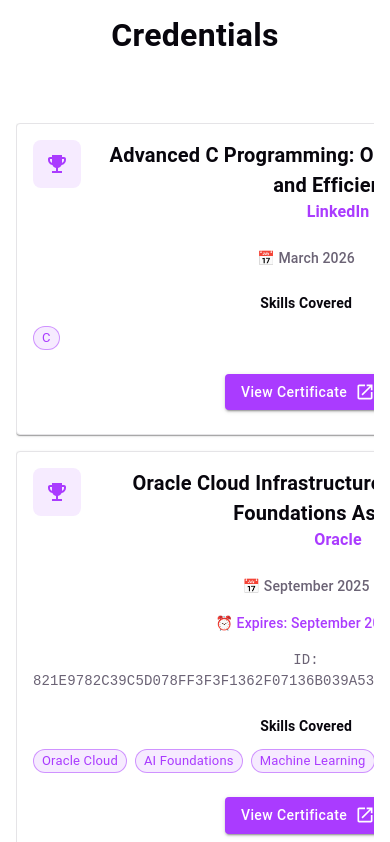
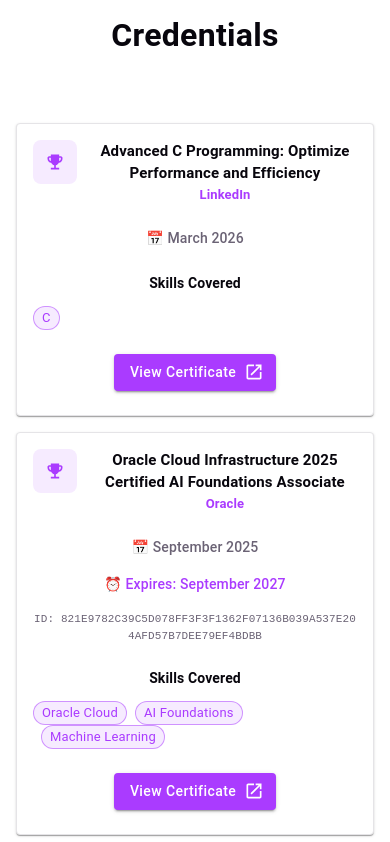
Before and after one commit to Yabetsu16/portfolio-v2, a React (Vite) app: page / in a window 390 px wide. Shown: the part 7442-8284 px from the top of the page. Built offline with nearby package versions, Linux system fonts and the light colour scheme.

Commit message:
Fix Certificate section not optimize in mobile view

```diff
--- a/src/components/sections/Certificates.tsx
+++ b/src/components/sections/Certificates.tsx
@@ -49,7 +49,7 @@ export const Certificates = () => {
             initial="hidden"
             whileInView="visible"
             viewport={{ once: true, amount: 0.1 }}
-            style={{ width: '100%', overflow: 'hidden' }}
+            style={{ width: '100%' }}
           >
             <Box
               sx={{
@@ -57,7 +57,6 @@ export const Certificates = () => {
                 gridTemplateColumns: { xs: '1fr', sm: 'repeat(2, 1fr)', md: 'repeat(2, 1fr)' },
                 gap: { xs: 2, sm: 3 },
                 width: '100%',
-                overflow: 'hidden',
               }}
             >
               {sortedCertificates.map((cert) => (
@@ -77,7 +76,7 @@ export const Certificates = () => {
                       },
                     }}
                   >
-                    <CardContent sx={{ p: { xs: 2, sm: 3, md: 4 }, overflow: 'hidden' }}>
+                    <CardContent sx={{ p: { xs: 2, sm: 3, md: 4 } }}>
                       <Stack spacing={3}>
                         {/* Header */}
                         <Box
@@ -95,25 +94,27 @@ export const Certificates = () => {
                               display: 'flex',
                               alignItems: 'center',
                               justifyContent: 'center',
-                              minWidth: '48px',
+                              minWidth: { xs: '40px', sm: '48px' },
+                              flexShrink: 0,
                             }}
                           >
-                            <EmojiEventsIcon sx={{ color: 'var(--accent)' }} />
+                            <EmojiEventsIcon sx={{ color: 'var(--accent)', fontSize: { xs: '20px', sm: '24px' } }} />
                           </Box>
                           <Box sx={{ flex: 1, minWidth: 0 }}>
                             <Typography
                               sx={{
-                                fontSize: '20px',
+                                fontSize: { xs: '15px', sm: '18px', md: '20px' },
                                 fontWeight: 700,
                                 color: 'var(--text-h)',
                                 wordBreak: 'break-word',
+                                overflowWrap: 'break-word',
                               }}
                             >
                               {cert.title}
                             </Typography>
                             <Typography
                               sx={{
-                                fontSize: '16px',
+                                fontSize: { xs: '13px', sm: '14px', md: '16px' },
                                 color: 'var(--accent)',
                                 fontWeight: 600,
                               }}
@@ -155,10 +156,12 @@ export const Certificates = () => {
                           {cert.credentialId && (
                             <Typography
                               sx={{
-                                fontSize: '14px',
+                                fontSize: { xs: '11px', sm: '12px', md: '14px' },
                                 color: 'var(--text)',
                                 fontWeight: 500,
                                 fontFamily: 'monospace',
+                                wordBreak: 'break-all',
+                                flex: '1 1 100%',
                               }}
                             >
                               ID: {cert.credentialId}
```
